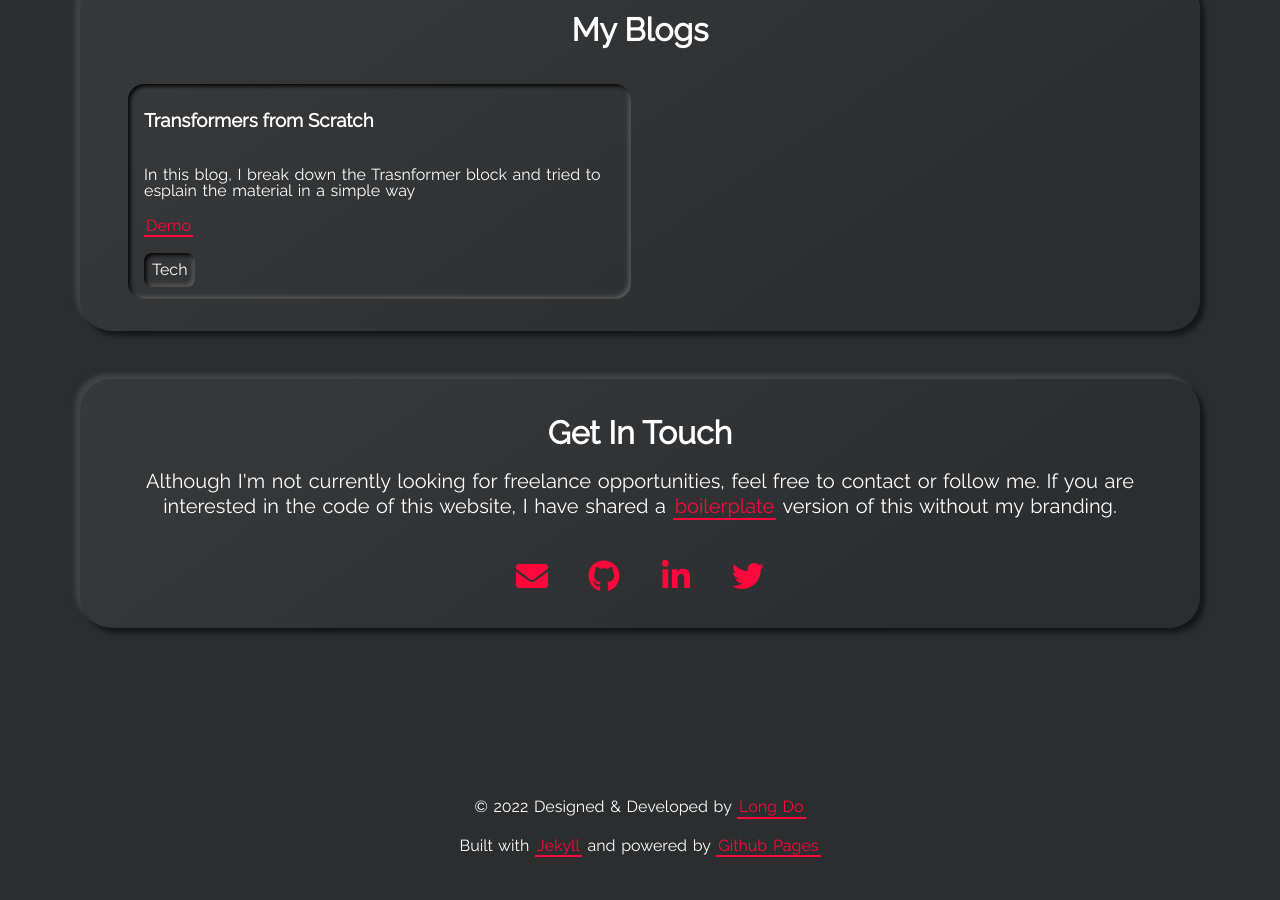
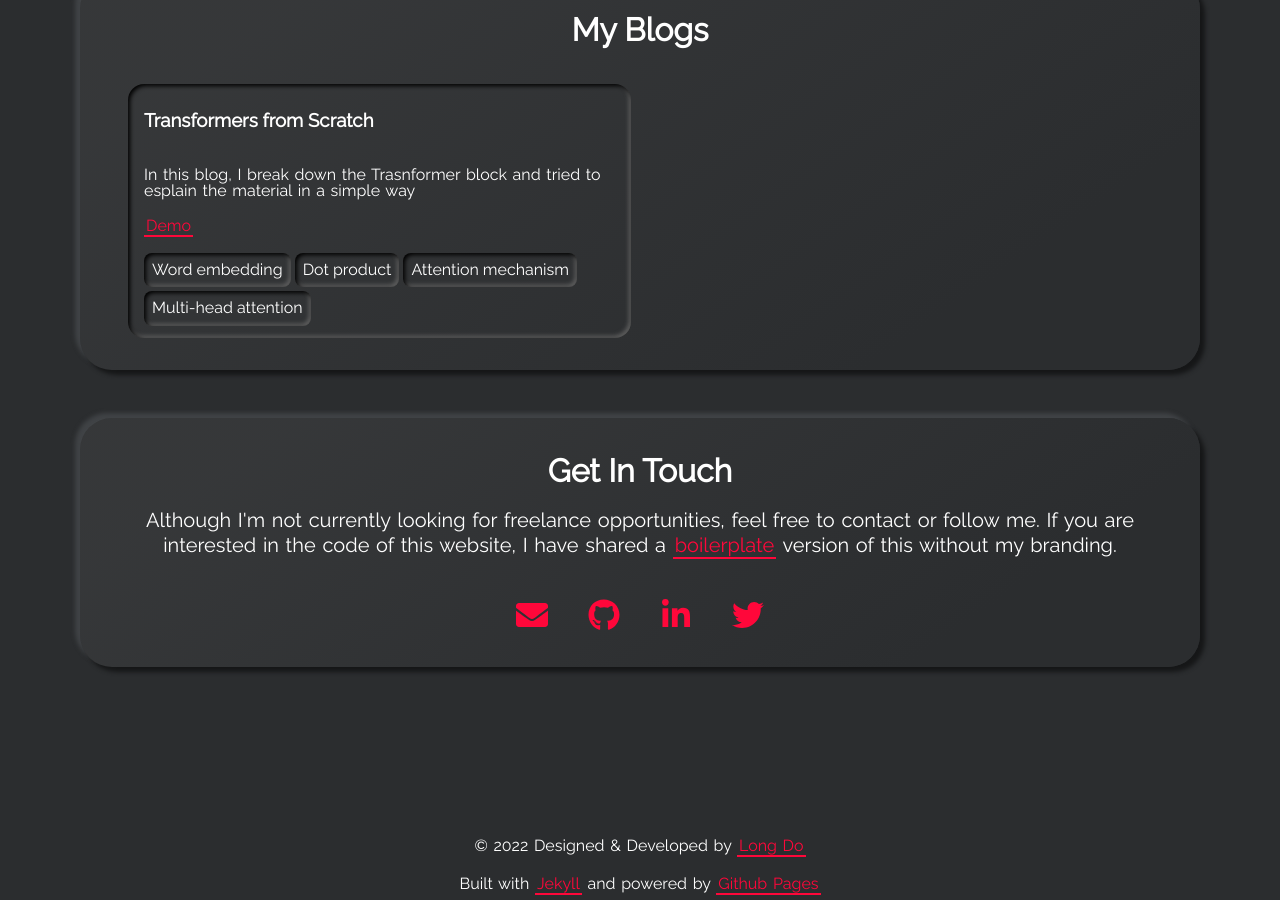
Before and after one commit to shirinyamani/shirinyamani.github.io, a Jekyll site: the page built from index.html, in a window 1280 px wide and 900 px high, scrolled down 2867 px. Built offline with Jekyll 4.4.1, drawn with Linux system fonts in a browser that asks for light colours.

```diff
--- a/_data/projects.yml
+++ b/_data/projects.yml
@@ -2,4 +2,7 @@
   descr: "In this blog, I break down the Trasnformer block and tried to esplain the material in a simple way"
   demo: https://medium.com/@shirinyamani/transformer-from-scratch-4304fcd2da0f
   tags:
-       - tag: Tech
+       - tag: Word embedding
+       - tag: Dot product
+       - tag: Attention mechanism
+       - tag: Multi-head attention
```
